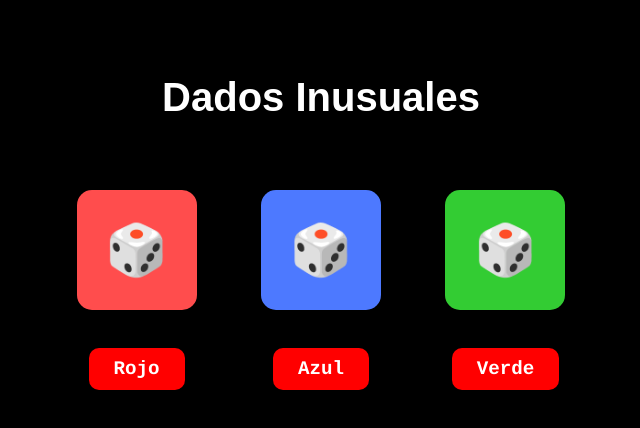
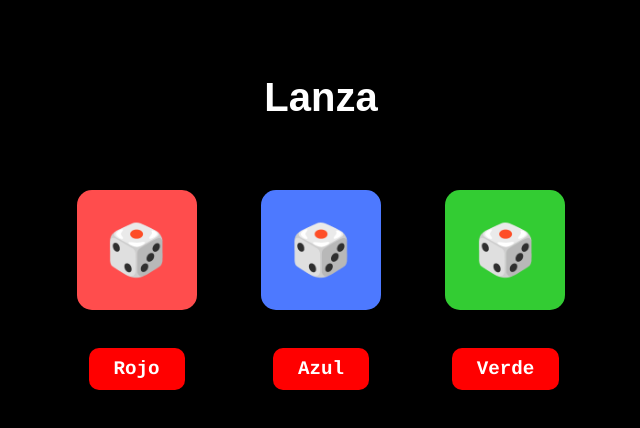
Before and after one commit to hector628/Dados, a plain HTML site: page index.html in a window 1280 px wide. Shown: the whole page, without its empty margins (319-959 px from the left). Drawn offline with Linux system fonts and the light colour scheme; a web font is replaced by a local one.

Commit message:
Update index.html

```diff
--- a/index.html
+++ b/index.html
@@ -71,7 +71,7 @@
 </head>
 <body>
 
-  <h1>Dados Inusuales</h1>
+  <h1>Lanza</h1>
 
   <div class="dado-container">
     <div id="rojo" class="dado">🎲</div><br>
```
